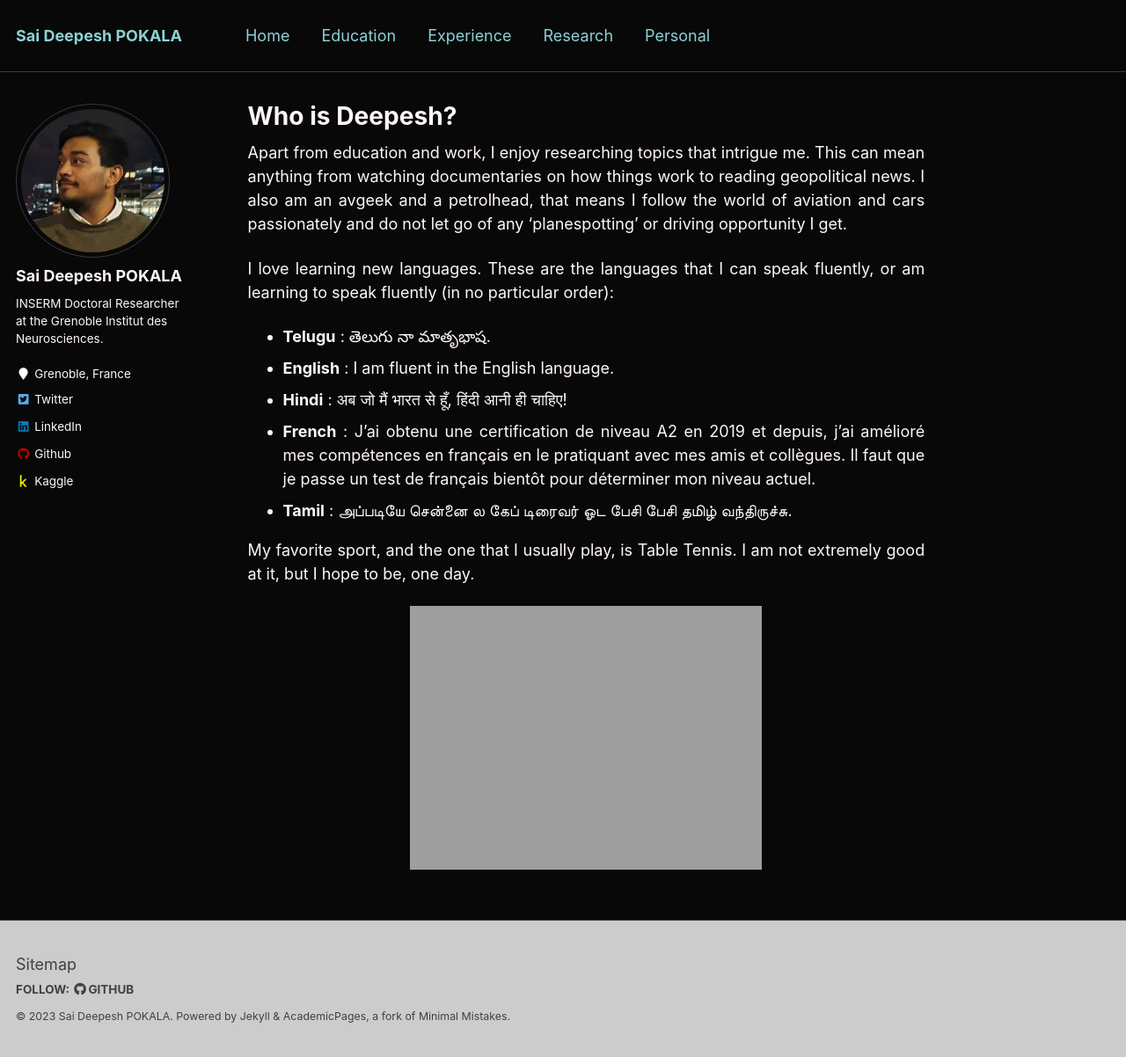
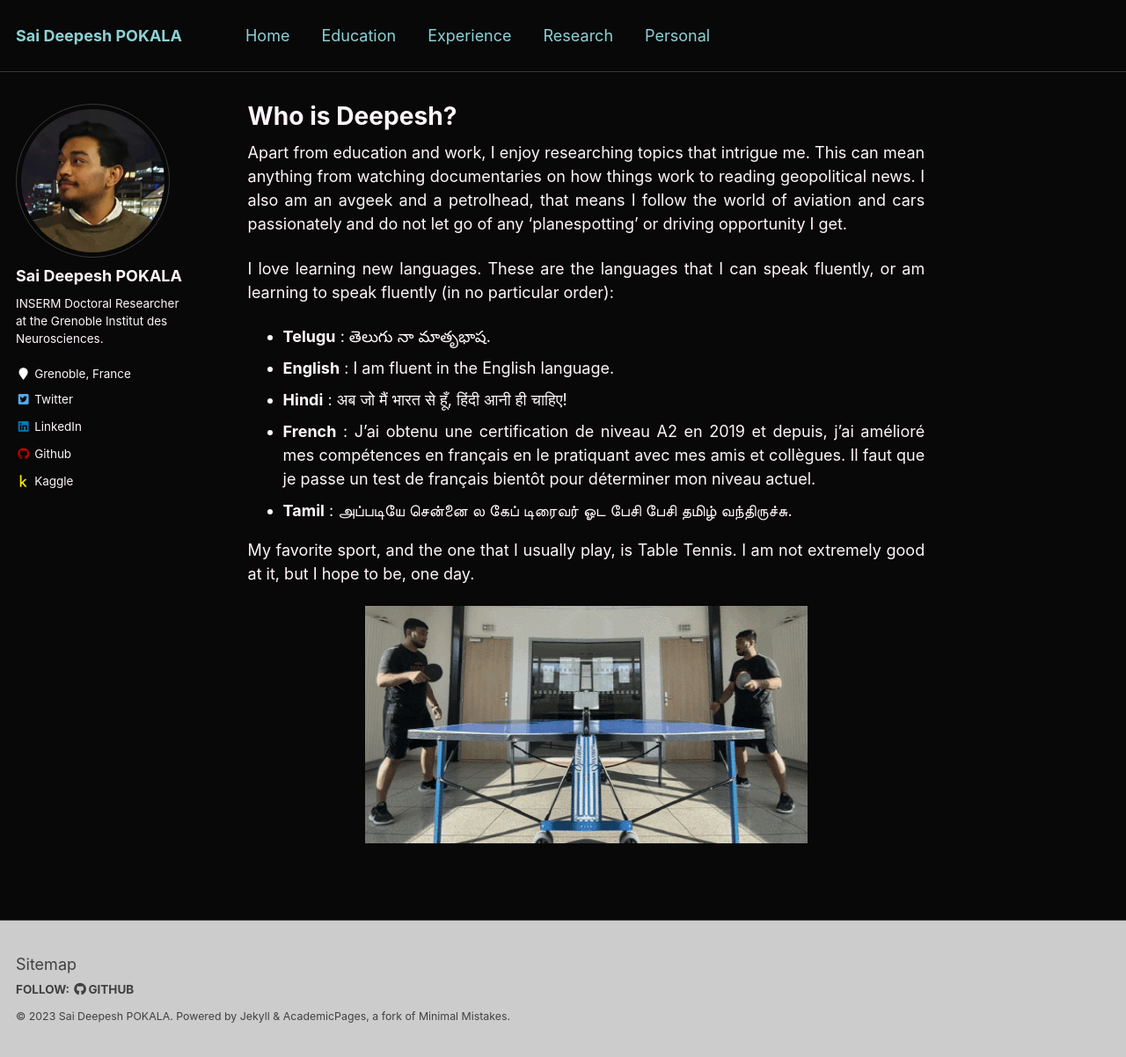
Before and after one commit to saideepesh/saideepesh.github.io, a Jekyll site: the page built from _pages/personal.md, in a window 1280 px wide and 1202 px high. Shown: the whole window at 88% size. Built offline with Jekyll 4.4.1, drawn with Linux system fonts in a browser that asks for light colours.

Commit message:
Update personal.md

```diff
--- a/_pages/personal.md
+++ b/_pages/personal.md
@@ -20,5 +20,5 @@ My favorite sport, and the one that I usually play, is Table Tennis. I am not ex
 <!-- img align="justify" src="https://saideepesh.github.io/files/TT.gif?raw=true" alt="Photo" style="width: 300px; border-radius: 10px; padding: 8px 8px 8px 8px"/> -->
 
 <p align="center">
-  <img src="https://saideepesh.github.io/files/tabletennis.gif?raw=true">
+  <img src="https://saideepesh.github.io/files/TT.gif?raw=true">
 </p>
```
